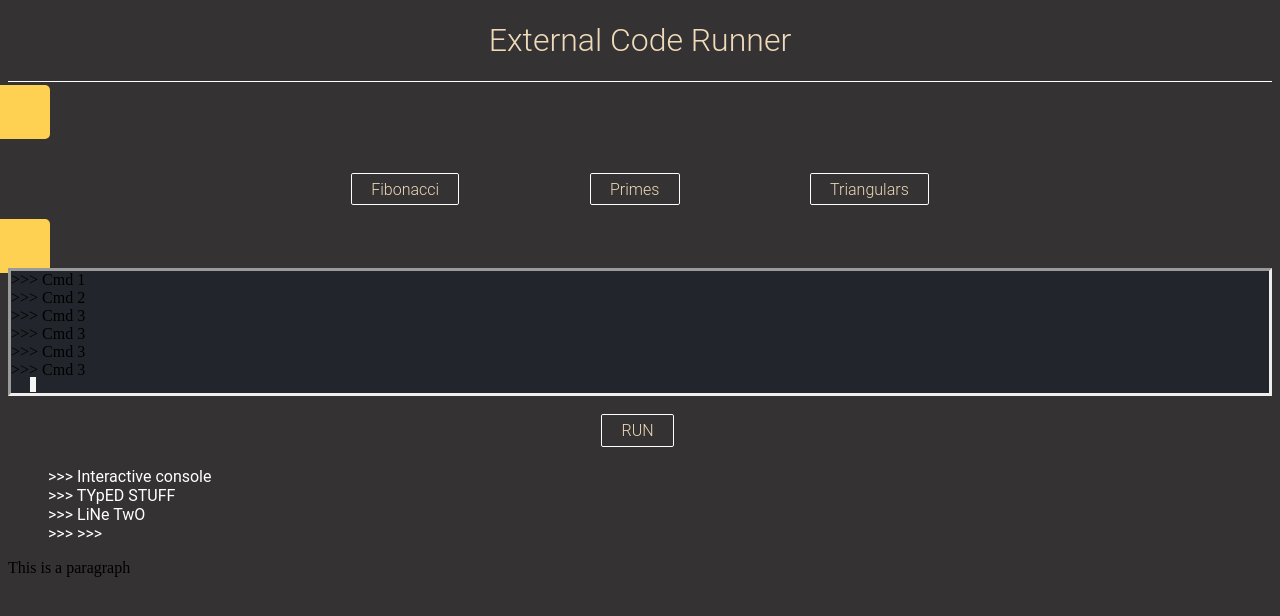
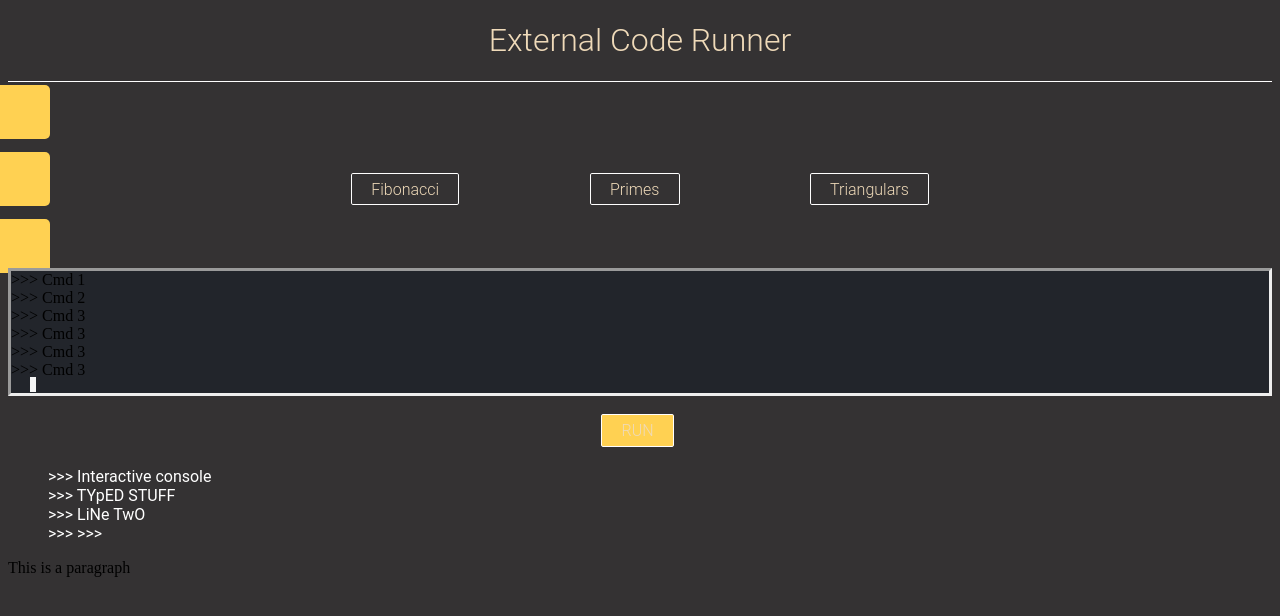
Before and after one commit to jsteng19/remote_machine, a Flask app: page / in a window 1280 px wide. Shown: the top 616 px of the page. Run offline with Flask 2, Linux system fonts and the light colour scheme; some libraries are stand-ins or nearby versions.

Commit message:
Update styles.css

```diff
--- a/static/styles/styles.css
+++ b/static/styles/styles.css
@@ -32,7 +32,7 @@
   background-color: #ffd152;
 }
 
-#about {
+#upload {
   top: 19%;
   background-color: #ffd152;
 }
```
